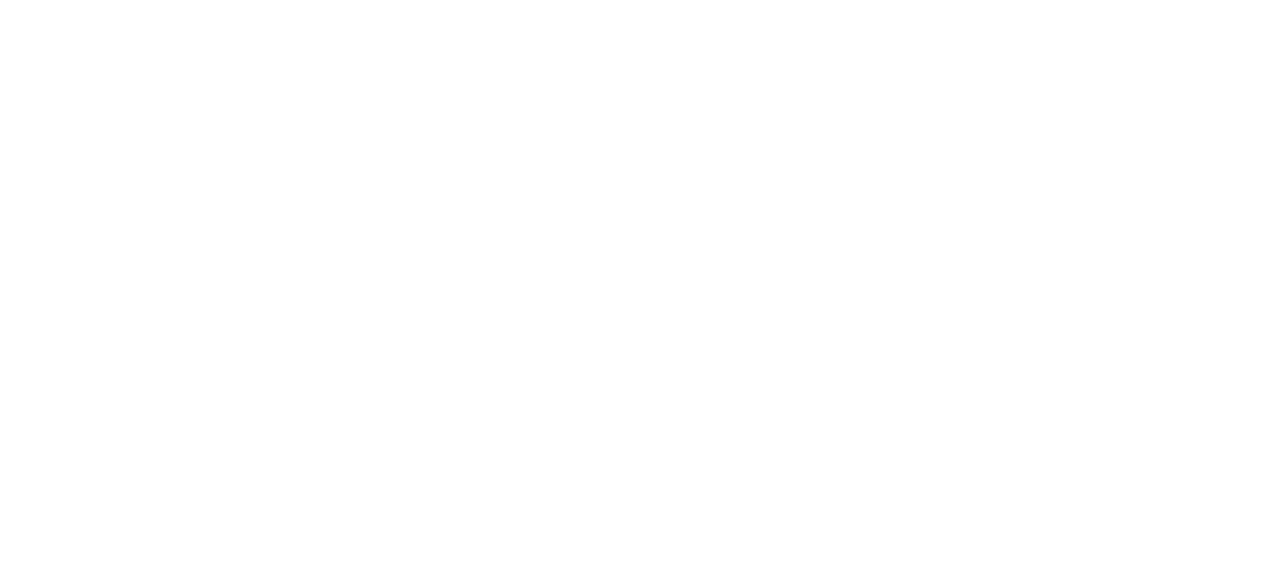
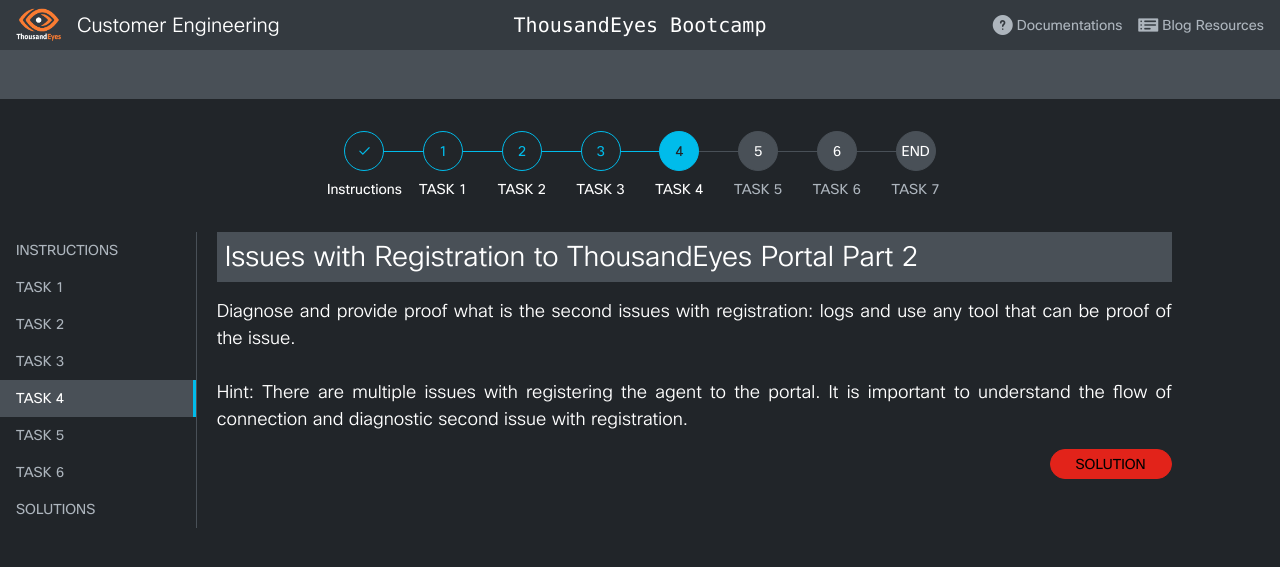
Before and after one commit to tsoprek/tebootcamp, a Flask app: page /solutionsT4 in a window 1280 px wide. Before the commit the part shown is empty. Shown: the top 567 px of the page. Run offline with Flask 2, Linux system fonts and the light colour scheme; data comes from the database, SQL or seed files in the repository; some libraries are stand-ins or nearby versions.

Commit message:
small changes to text

```diff
--- a/templates/solutionT4.html
+++ b/templates/solutionT4.html
@@ -1,10 +1,120 @@
-<!DOCTYPE html>
-<html lang="en">
-<head>
-    <meta charset="UTF-8">
-    <title>Title</title>
-</head>
-<body>
+{% extends 'base.html' %}
 
+{% block head %}
+<div class="panel panel--dark">
+    <h1 class="display-3 flex flex-center" style="margin-top: 75px;"></h1>
+</div>
+<div class="row base-margin-top flex flex-center">
+    <div class="col-md-6">
+        <div class="steps">
+            <div class="step visited">
+                <div class="step__icon">
+                    <span class="icon-check"></span>
+                </div>
+                <div class="step__label">Instructions</div>
+            </div>
+            <div class="step visited">
+                <span class="step__icon">1</span>
+                <div class="step__label">TASK 1</div>
+            </div>
+
+            <div class="step visited">
+                <div class="step__icon">2</div>
+                <div class="step__label">TASK 2</div>
+            </div>
+            <div class="step visited">
+                <div class="step__icon">3</div>
+                <div class="step__label">TASK 3</div>
+            </div>
+            <div class="step active">
+                <div class="step__icon">4</div>
+                <div class="step__label">TASK 4</div>
+            </div>
+            <div class="step">
+                <div class="step__icon">5</div>
+                <div class="step__label">TASK 5</div>
+            </div>
+            <div class="step">
+                <div class="step__icon">6</div>
+                <div class="step__label">TASK 6</div>
+            </div>
+            <div class="step">
+                <div class="step__icon">END</div>
+                <div class="step__label">TASK 7</div>
+            </div>
+        </div>
+    </div>
+</div>
+{% endblock %}
+
+{% block body%}
+<div class="row">
+    <div class="col-md-2">
+        <ul id="vleft" class="tabs tabs--vertical">
+            <li id="vleft-1" class="tab">
+                <a tabindex="0" href="/">INSTRUCTIONS</a>
+            </li>
+            <li id="vleft-2" class="tab">
+                <a tabindex="0" href="/task1">TASK 1</a>
+            </li>
+            <li id="vleft-3" class="tab">
+                <a tabindex="0" href="/task2">TASK 2</a>
+            </li>
+            <li id="vleft-4" class="tab">
+                <a tabindex="0" href="/task3">TASK 3</a>
+            </li>
+            <li id="vleft-5" class="tab active">
+                <a tabindex="0" href="/task4">TASK 4</a>
+            </li>
+            <li id="vleft-6" class="tab">
+                <a tabindex="0" href="/task5">TASK 5</a>
+            </li>
+            <li id="vleft-7" class="tab">
+                <a tabindex="0" href="/task6">TASK 6</a>
+            </li>
+            <li id="vleft-8" class="tab">
+                <a tabindex="0">SOLUTIONS</a>
+            </li>
+        </ul>
+    </div>
+    <div class="col-md-9">
+        <div id="vleft-content" class="tab-content">
+            <div id="vleft-1-content" class="tab-pane">
+                <p>INSTRUCTIONS</p>
+            </div>
+            <div id="vleft-2-content" class="tab-pane">
+                <p>TASK 1</p>
+            </div>
+            <div id="vleft-3-content" class="tab-pane">
+                <p>TASK 2</p>
+            </div>
+            <div id="vleft-4-content" class="tab-pane">
+                <p>TASK 3</p>
+            <div id="vleft-5-content" class="tab-pane active">
+                <p class="text-size-28 text-weight-300">TASK 4</p>
+            <div id="vleft-6-content" class="tab-pane">
+                <p>TASK 5</p>
+            </div>
+            <div id="vleft-7-content" class="tab-pane">
+                <p>TASK 6</p>
+            </div>
+            <div id="vleft-8-content" class="tab-pane">
+                <p>SOLUTIONS</p>
+            </div>
+        </div>
+    </div>
+</div>
+<body class="cui" data-theme="dark">
+<h4 class="text-size-28 text-weight-300 panel panel--dark">Issues with Registration to ThousandEyes Portal Part 2</h4>
+<p class="text-size-18 text-weight-300 base-margin-top text-justify">
+Diagnose and provide proof what is the second issues with registration: logs and use any tool that can be proof of the issue.<br><br>
+    Hint:
+        There are multiple issues with registering the agent to the portal. It is important to understand the flow of connection and diagnostic second issue with registration.
+</p>
+    <div class="row">
+        <div class="col-md-12">
+            <button class="btn btn--danger--right" ><a style="color: black" href="/solutionsT4">SOLUTION</a></button>
+        </div>
+    </div>
 </body>
-</html>
+{% endblock %}
--- a/templates/task3.html
+++ b/templates/task3.html
@@ -106,7 +106,7 @@
     </div>
 </div>
 <body class="cui" data-theme="dark">
-    <h4 class="text-size-28 text-weight-300 panel panel--dark">Issues with Registration to ThousandEyes Portal</h4>
+    <h4 class="text-size-28 text-weight-300 panel panel--dark">Issues with Registration to ThousandEyes Portal Part 1</h4>
     <p class="text-size-18 text-weight-300 base-margin-top text-justify">
     Diagnose and provide proof what is the issues with registration: logs and use any tool that can be proof of the issue.<br><br>
     Hint:
```
